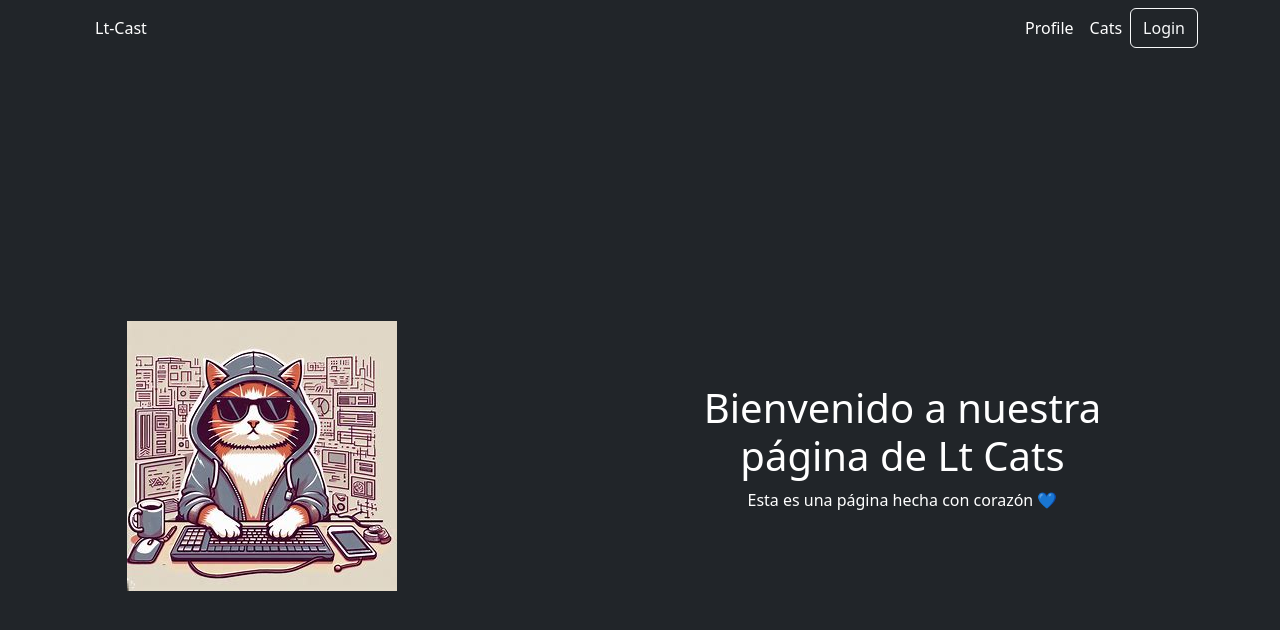
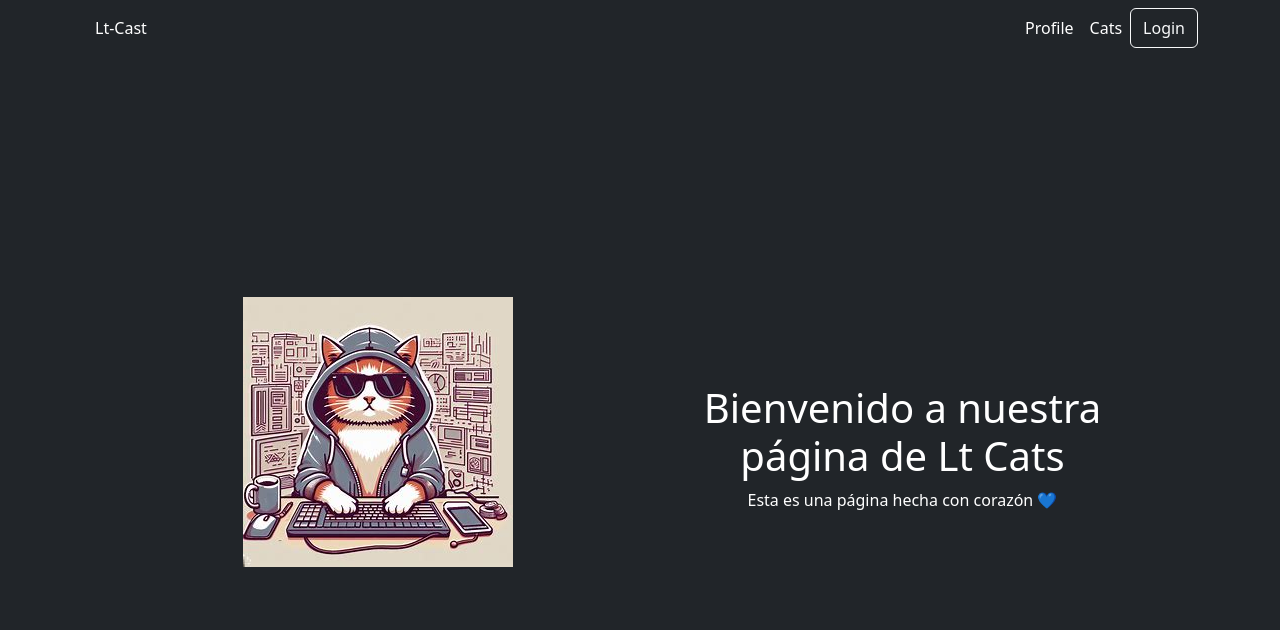
Before and after one commit to LuisTormes18/vite-cats-app, a React (Vite) app: page / in a window 1280 px wide. Shown: the top 630 px of the page. Built offline with nearby package versions, Linux system fonts and the light colour scheme; no server answers.

Commit message:
styles: improve styles

```diff
--- a/src/pages/home.tsx
+++ b/src/pages/home.tsx
@@ -3,11 +3,11 @@
 export const HomePage = () => {
   return (
     <Container fluid className="vh-100 d-flex align-items-center justify-content-center bg-dark text-white">
-      <Row className="flex-nowrap">
-        <Col xs={12} md={6}>
+      <Row className="flex-column align-items-center flex-md-row">
+        <Col xs={12} md={6} className="d-flex align-items-center justify-content-center mb-5">
           <Image src="/dev-cat.jpg" alt="Descripción de la imagen" fluid />
         </Col>
-        <Col xs={12} md={6} className="d-flex flex-column justify-content-center">
+        <Col xs={12} md={6}>
           <h1 className="text-center">Bienvenido a nuestra página de Lt Cats</h1>
           <p className="text-center">Esta es una página hecha con corazón 💙</p>
         </Col>
```
